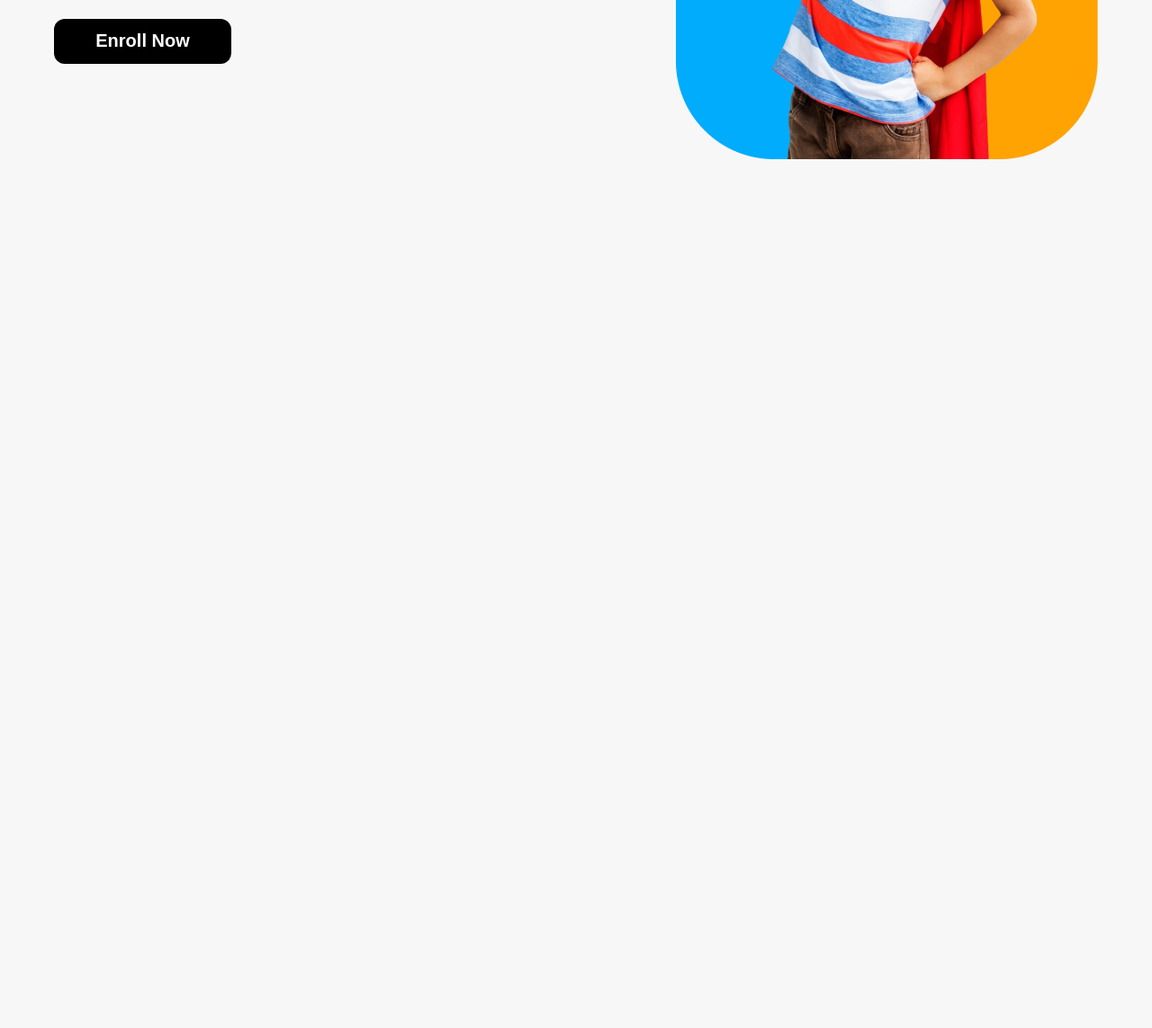
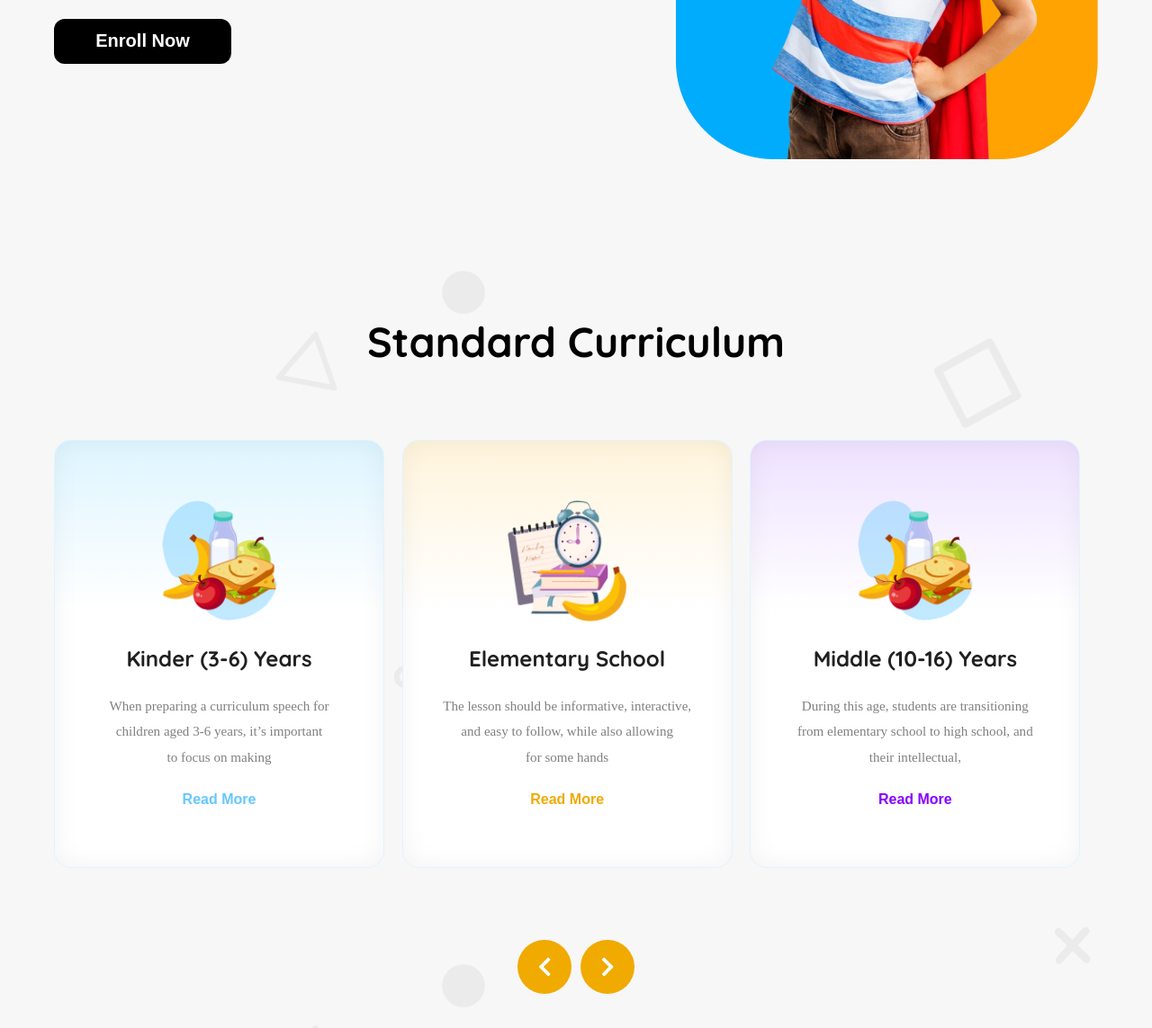
Before and after one commit to MD-MASUD-MIAH/school-kids-assignment-2, a plain HTML site: page index.html in a window 1280 px wide. Shown: the part 595-1738 px from the top of the page at 90% size. Before the commit the page ends 800 px from the top, so only its background shows below. Drawn offline with Linux system fonts and the light colour scheme; a web font is replaced by a local one.

Commit message:
corriculum section is complete

```diff
--- a/index.html
+++ b/index.html
@@ -34,7 +34,10 @@
     </nav>
     <!--------------------navbar end----------------------->
 
+
+
  <!------------------hero section start--------------------->
+
      <section class="hero-container">
         <div class="hero-1">
             <h1 class="hero-title"><span style="color: rgb(254, 163, 1);">Empowering</span> <br> students from small <br> age <span style="color: rgb(1, 172, 253);">towards vision</span></h1>
@@ -50,5 +53,50 @@
 <!--------------------hero section end----------------------->
 
 </header>
+
+<main>
+     <!-------------- curriculum section start -------------->
+<section class="curriculum-container">
+<h1>Standard Curriculum</h1>
+
+<div class="kids-container">
+ <div class="kids-div">
+<img src="assets/kinder.png" width="132px" height="135px" alt="some healthy food">
+ <h1 class="kids-title">Kinder (3-6) Years</h1>
+
+ <p class="p-font ptag">When preparing a curriculum speech for <br> children aged 3-6 years, it’s important <br> to focus on making</p>
+
+    <button class="cl-btn" style="color: rgb(100, 200, 255);" >Read More</button>
+ </div>
+
+
+ <div class="kids-div kids-2">
+    <img src="assets/elementary.png" width="132px" height="135px" alt="some healthy food">
+     <h1 class="kids-title">Elementary School</h1>
+
+     <p class="p-font ptag">The lesson should be informative, interactive,<br> and easy to follow, while also  allowing <br>for some hands</p>
+
+        <button class="cl-btn" style="color: rgb(240, 170, 0);" >Read More</button>
+     </div>
+
+
+     <div class="kids-div kids-3">
+        <img src="assets/kinder.png" width="132px" height="135px" alt="some healthy food">
+         <h1 class="kids-title">Middle (10-16) Years</h1>
+
+         <p class="p-font ptag">During this age, students are transitioning <br> from elementary school to high school, and  <br>their intellectual,</p>
+
+            <button class="cl-btn" style="color: rgb(135, 0, 255);" >Read More</button>
+         </div>
+</div>
+
+<div class="arrow-container">
+    <div class="left-arrow"><img src="assets/left.png" alt="left arrow"></div>
+    <div class="right-arrow"> <img src="assets/right.png" alt="right arrow"></div>
+</div>
+</section>
+     <!-------------- curriculum section end -------------->
+
+</main>
 </body>
 </html>
--- a/style/style.css
+++ b/style/style.css
@@ -11,7 +11,7 @@
 }
 
 body{
-
+    overflow-x: hidden;
     background: rgb(247, 247, 247);
 }
 
@@ -26,7 +26,23 @@ header{
 background: rgb(247, 247, 247);
 }
 
+main{
+
+    max-width: 1440px;
+    height: 879px;
+    background-image: url("../assets/bg.png");
+    margin: 0 auto;
+}
+
 /* -----------------------sherd style -----------------  */
+
+.p-font{
+    font-family: "Raleway", serif;
+    font-optical-sizing: auto;
+
+    font-style: normal;
+  }
+
 
 .quick{
     font-family: "Quicksand", serif;
@@ -50,6 +66,24 @@ background: rgb(247, 247, 247);
     background-color: rgb(1, 172, 253);
   }
 
+  .ptag{
+    color: rgb(128, 128, 128);
+
+font-size: 15.09px;
+font-weight: 500;
+line-height: 28.3px;
+letter-spacing: 0%;
+text-align: center;
+  }
+
+  .cl-btn{
+
+ font-size: 1rem;
+ font-weight: 700;
+ text-align: center;
+ border: none;
+ background-color:white;
+  }
 
 /* -----------------------nav style -----------------  */
 
@@ -102,10 +136,13 @@ font-weight: 700;
     border-bottom: 1px solid rgb(254, 163, 1);;
 }
 
+/* --------------------hero section style ----------------  */
+
 .hero-container{
     display: flex;
     justify-content: space-between;
     align-items: center;
+    padding-bottom: 20px;
 }
 
 .hero-title{
@@ -134,10 +171,74 @@ font-weight: 700;
 }
 
 
+/* -------------------curriculum style -----------------  */
 
+.curriculum-container{
+    max-width: 1160px;
+    margin: 0 auto;
+    margin-top: 100px;
+}
+.curriculum-container h1{
+    text-align: center;
+    font-size: 2.90rem;
+    padding-top:  50px;
 
+}
+.kids-container{
+    margin-top: 80px;
+    display: grid ;
+    grid-template-columns: repeat(3,1fr);
+}
 
+.kids-div{
+    width: 367px;
+    height: 476px;
+    box-sizing: border-box;
+    border: 0.94px solid rgb(222, 245, 255);
+    border-radius: 19px;
+    box-shadow: inset 0px 0px 28.3px 0.94px rgba(0, 0, 0, 0.05);
+    background: linear-gradient(180.00deg, rgb(222, 245, 255),rgba(255, 255, 255, 0) 40%),rgb(255, 255, 255);
+    display: flex;
+    flex-direction: column;
+    justify-content: center;
+    align-items: center;
+    gap: 24px;
 
+}
+
+.kids-2{
+    background: linear-gradient(180.00deg, rgb(255, 244, 220),rgba(255, 255, 255, 0) 40%),rgb(255, 255, 255);
+}
+
+.kids-3{
+    background: linear-gradient(180.00deg, rgb(238, 225, 255),rgba(255, 255, 255, 0) 40%),rgb(255, 255, 255);
+}
+
+ .kids-div .kids-title{
+    color: rgb(32, 32, 32);
+
+  font-size: 1.5rem;
+  font-weight: 700;
+  padding-top: 2px;
+
+}
+.left-arrow,.right-arrow{
+    height: 60px;
+    width: 60px;
+    border-radius: 50%;
+    background-color: rgb(240, 170, 0);
+    display: flex;
+    justify-content: center;
+    align-items: center;
+}
+.arrow-container{
+
+    display: flex;
+    justify-content: center;
+    align-items: center;
+    gap: 10px;
+    padding: 80px;
+}
 
 
 
@@ -194,6 +295,36 @@ font-weight: 700;
         height: 41px;
         font-size: 1rem;
        }
+
+       .kids-container{
+        grid-template-columns: repeat(1,1fr);
+        justify-items: center;
+        gap: 30px;
+
+        padding-bottom: 40px;
+
+       }
+
+       .kids-div{
+        max-width: 357px;
+        height: 321px;
+        gap: 10px;
+        margin: 0px 10px;
+       }
+
+       .kids-div img{
+        width: 93px;
+        height: 85px;
+       }
+
+       .kids-div h1{
+        font-size: 1rem;
+       }
+
+
+       .arrow-container{
+        display: none;
+       }
 }
 
 
@@ -230,4 +361,9 @@ font-weight: 700;
         text-align: center;
        }
 
+       .kids-container{
+        grid-template-columns: repeat(1,1fr);
+        justify-items: center;
+        gap: 30px;
+       }
 }
```
Also changed, not shown: assets/left.png (added), assets/right.png (added).
